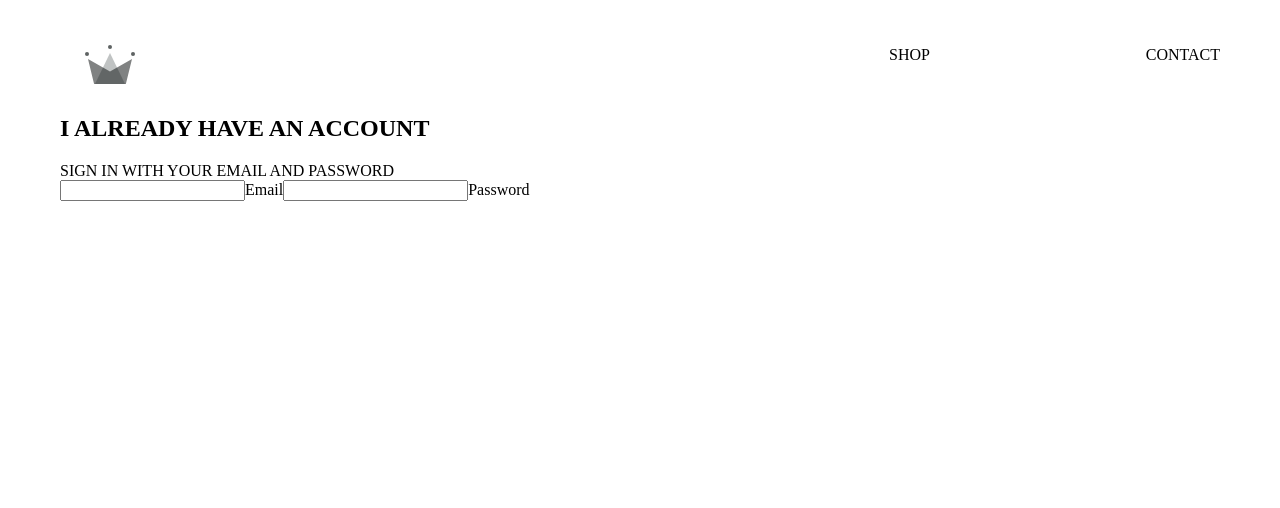
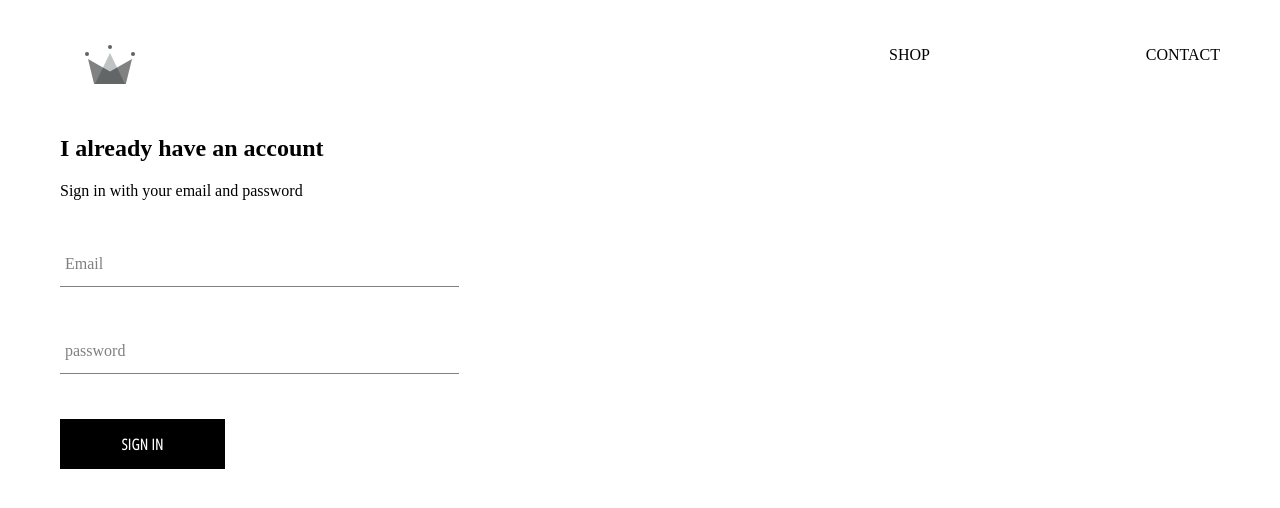
Before and after one commit to xinyueyang/crwn-clothing, a React (Create React App) app: page /signin in a window 1280 px wide. Shown: the top 508 px of the page. Built offline with nearby package versions, Linux system fonts and the light colour scheme.

Commit message:
Add FormInput and CustomButton components

```diff
--- /dev/null
+++ b/src/components/custom-button/custom-button.component.jsx
@@ -0,0 +1,11 @@
+import React from "react";
+import './custom-button.style.scss';
+
+const CustomButton = ({children, ...otherProps})=>(
+  <button className='custom-button' {...otherProps} >
+      {children}
+  </button>
+
+)
+
+export default CustomButton;
--- /dev/null
+++ b/src/components/custom-button/custom-button.style.scss
@@ -0,0 +1,22 @@
+.custom-button {
+    min-width: 165px;
+    width: auto;
+    height: 50px;
+    letter-spacing: 0.5px;
+    line-height: 50px;
+    padding: 0 35px 0 35px;
+    font-size: 15px;
+    background-color: black;
+    color: white;
+    text-transform: uppercase;
+    font-family: 'Open Sans Condensed';
+    font-weight: bolder;
+    border: none;
+    cursor: pointer;
+
+    &:hover {
+      background-color: white;
+      color: black;
+      border: 1px solid black;
+    }
+  }
--- /dev/null
+++ b/src/components/form-input/form-input.component.jsx
@@ -0,0 +1,20 @@
+import React from "react";
+import './form-input.style.scss';
+
+const FormInput = ({handleChange, label, ...otherProps}) =>(
+  <div className='group'>
+     <input className='form-input' onChange={handleChange} {...otherProps}/>
+     {
+         label?(
+             <label className= {`${
+                 otherProps.value.length ? 'shrink':''
+             } form-input-label`
+            }>
+                {label}
+            </label>
+         ) : null }
+  </div>
+
+)
+
+export default FormInput;
--- /dev/null
+++ b/src/components/form-input/form-input.style.scss
@@ -0,0 +1,54 @@
+$sub-color: grey;
+$main-color: black;
+
+@mixin shrinkLabel {
+  top: -14px;
+  font-size: 12px;
+  color: $main-color;
+}
+
+.group {
+  position: relative;
+  margin: 45px 0;
+
+  .form-input {
+    background: none;
+    background-color: white;
+    color: $sub-color;
+    font-size: 18px;
+    padding: 10px 10px 10px 5px;
+    display: block;
+    width: 100%;
+    border: none;
+    border-radius: 0;
+    border-bottom: 1px solid $sub-color;
+    margin: 25px 0;
+
+    &:focus {
+      outline: none;
+    }
+
+    &:focus ~ .form-input-label {
+      @include shrinkLabel();
+    }
+  }
+
+  input[type='password'] {
+    letter-spacing: 0.3em;
+  }
+
+  .form-input-label {
+    color: $sub-color;
+    font-size: 16px;
+    font-weight: normal;
+    position: absolute;
+    pointer-events: none;
+    left: 5px;
+    top: 10px;
+    transition: 300ms ease all;
+
+    &.shrink {
+      @include shrinkLabel();
+    }
+  }
+}
--- a/src/components/sign-in/sign-in.component.jsx
+++ b/src/components/sign-in/sign-in.component.jsx
@@ -1,5 +1,7 @@
 import React from "react";
 import './sign-in.style.scss';
+import FormInput from "../form-input/form-input.component";
+import CustomButton from "../custom-button/custom-button.component";
 
 class SignIn extends React.Component {
     constructor(props){
@@ -16,32 +18,35 @@
         this.setState({email:'', password:''});
     }
 
-    handChange = event =>{
+    handleChange = event =>{
         const { value, name} = event.target;
         this.setState({[name]:value});
     }
 
     render(){
         return(
-            <div className ='sing-in'>
-                <h2>I ALREADY HAVE AN ACCOUNT</h2>
-                <span>SIGN IN WITH YOUR EMAIL AND PASSWORD</span>
+            <div className ='sign-in'>
+                <h2>I already have an account</h2>
+                <span>Sign in with your email and password</span>
 
                 <form onSubmit={this.handleSubmit}>
-                    <input
+                    <FormInput
                        name='email'
                        type='email'
                        value={this.state.email}
+                       label='Email'
                        required
-                       onChange={this.handleChange} />
-                    <label>Email</label>
-                    <input
+                       handleChange={this.handleChange} />
+
+                    <FormInput
                        name='password'
                        type='password'
                        value={this.state.password}
+                       label='password'
                        required
-                       onChange={this.handleChange} />
-                    <label>Password</label>
+                       handleChange={this.handleChange} />
+                  <CustomButton type='submit'> Sign In </CustomButton>
+
                 </form>
             </div>
         )
--- a/src/components/sign-in/sign-in.style.scss
+++ b/src/components/sign-in/sign-in.style.scss
@@ -0,0 +1,5 @@
+.sign-in {
+    width: 30vw;
+    display: flex;
+    flex-direction: column;
+}
```
